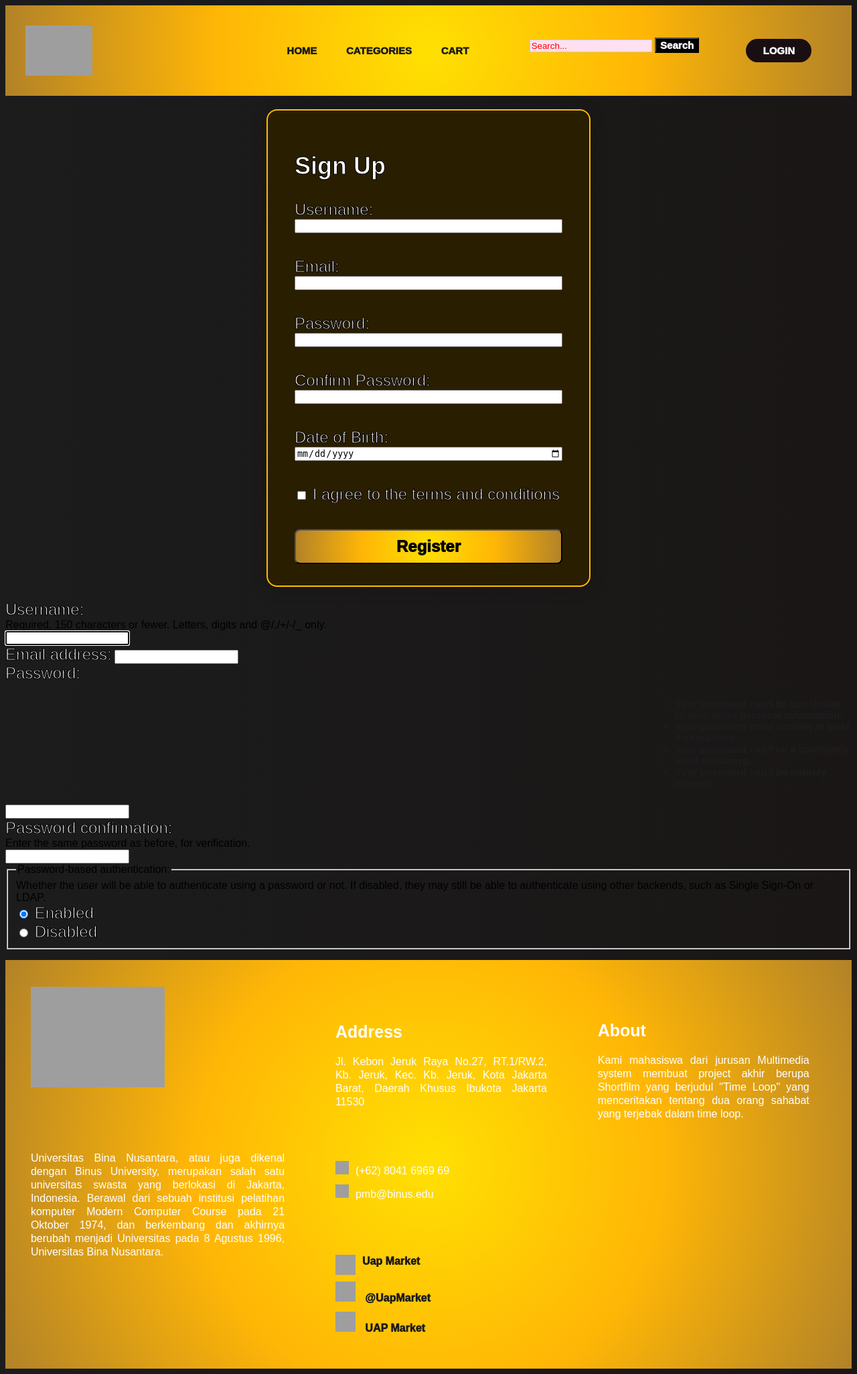
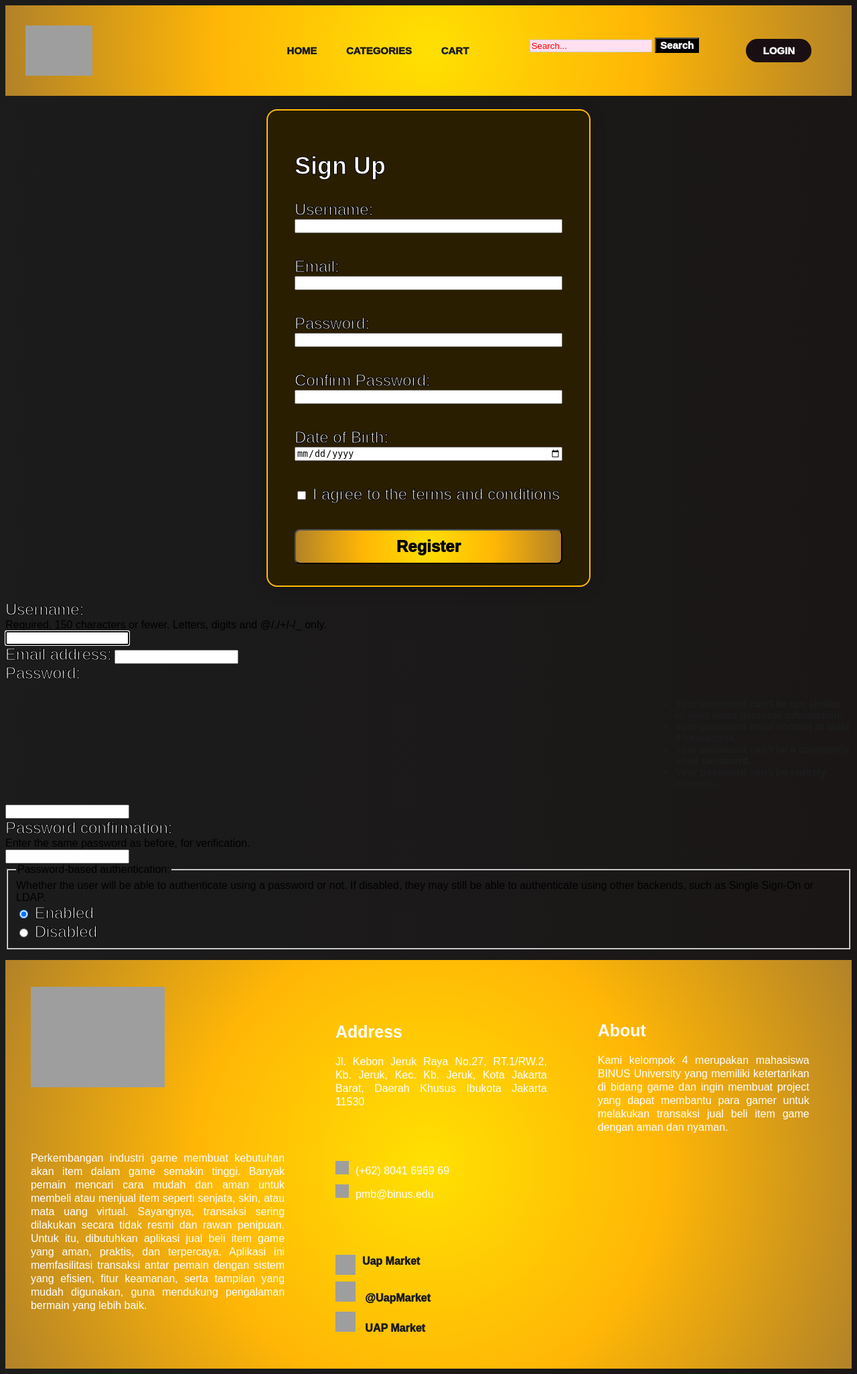
Before and after one commit to Pota2s/Uap-Project, a Django app: page /accounts/signup/ in a window 1280 px wide. Shown: the whole page at 67% size. Run offline with Django 5.2, Linux system fonts and the light colour scheme; grey boxes are pictures that could not be loaded.

Commit message:
Update base.html

```diff
--- a/djangotest/sitetest/templates/base.html
+++ b/djangotest/sitetest/templates/base.html
@@ -36,12 +36,11 @@
             <img src="../assets/logo.png" width="200px">
             <br><br><br><br>
             <p>
-                Universitas Bina Nusantara, atau juga dikenal dengan
-                Binus University, merupakan salah satu universitas swasta
-                yang berlokasi di Jakarta, Indonesia. Berawal dari sebuah
-                institusi pelatihan komputer Modern Computer Course pada
-                21 Oktober 1974, dan berkembang dan akhirnya berubah menjadi
-                Universitas pada 8 Agustus 1996, Universitas Bina Nusantara.
+                Perkembangan industri game membuat kebutuhan akan item dalam game semakin tinggi. Banyak pemain mencari cara mudah dan aman untuk membeli atau menjual item seperti senjata, skin, atau mata uang virtual. Sayangnya, transaksi sering dilakukan secara tidak resmi dan rawan penipuan.
+                Untuk itu, dibutuhkan aplikasi jual beli item game yang aman, praktis, dan terpercaya.
+                Aplikasi ini memfasilitasi transaksi antar pemain dengan sistem yang efisien, fitur keamanan, serta tampilan yang mudah digunakan,
+                guna mendukung pengalaman bermain yang lebih baik.
+
             </p>
         </div>
 
@@ -62,18 +61,18 @@
             <div class="socialmedia">
                 <div class="social">
                     <img src="../assets/Facebook.png">
-                    <a href="https://www.facebook.com/universitasbinanusantara/">
+                    <a href="#">
                         Uap Market
                     </a>
                 </div>
                 <div class="social">
-                    <a href="https://www.instagram.com/binusuniversityofficial/">
+                    <a href="#">
                         <img src="../assets/Instagram.png">
                         @UapMarket
                     </a>
                 </div>
                 <div class="social">
-                    <a href="https://www.youtube.com/channel/UCBgk_lJ4R9yD9D82G3O_3sA">
+                    <a href="#">
                     <img src="../assets/Youtube.png" >
                         UAP Market
                     </a>
@@ -87,10 +86,8 @@
                     <b>About</b>
                 </p>
                 <p>
-                    Kami mahasiswa dari jurusan Multimedia system
-                    membuat project akhir berupa Shortfilm yang berjudul
-                    "Time Loop" yang menceritakan tentang dua orang sahabat
-                    yang terjebak dalam time loop.
+                    Kami kelompok 4 merupakan mahasiswa BINUS University yang memiliki ketertarikan di bidang game dan ingin membuat project yang dapat membantu para gamer untuk melakukan transaksi jual beli item game dengan aman dan nyaman.
+                </p>
                 </p>
             </div>
         </div>
```
